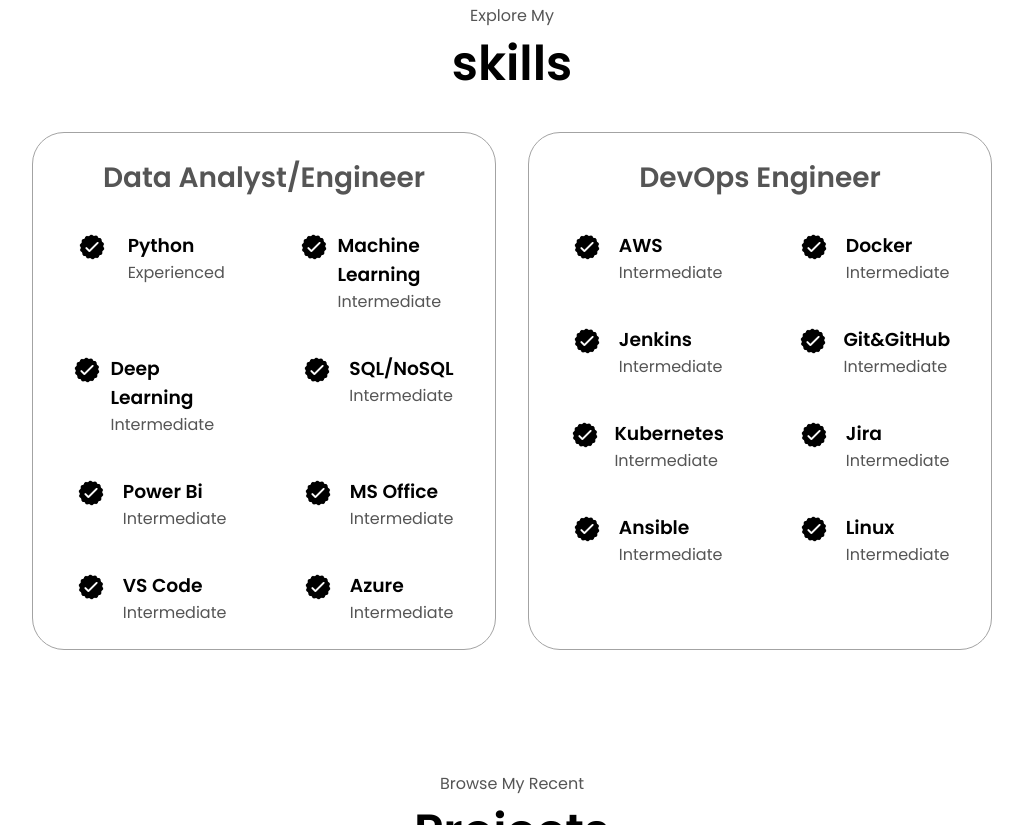
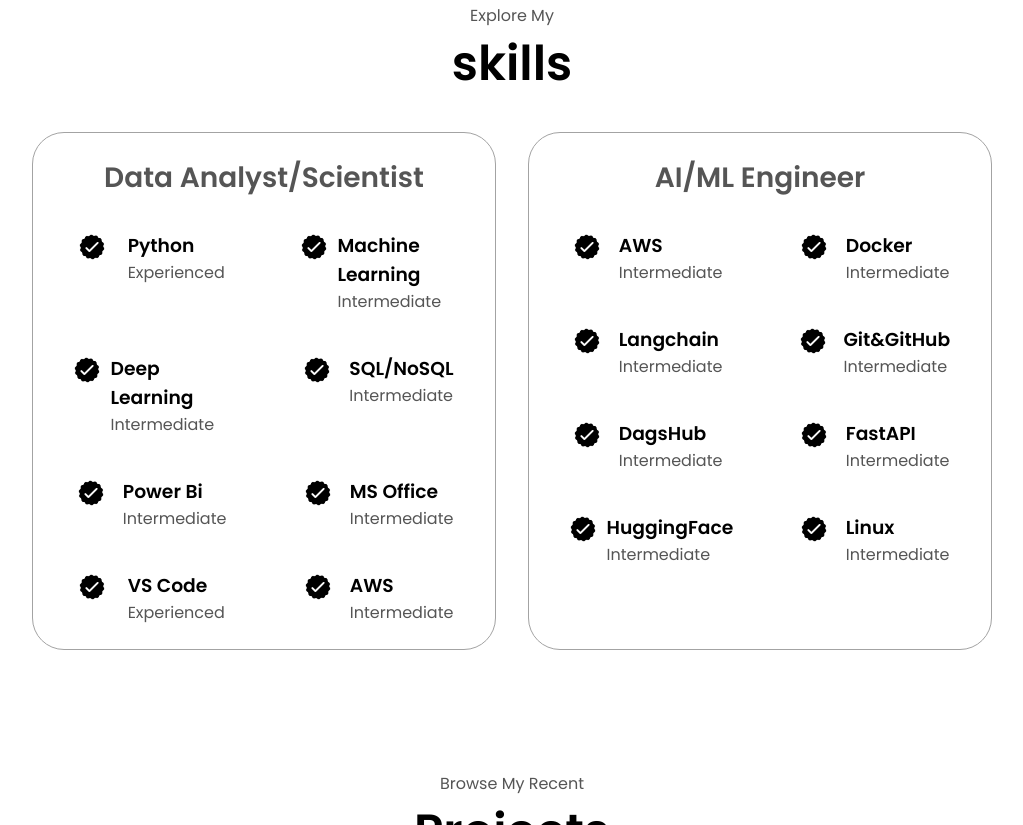
Before and after one commit to RambabuKarravula/Rambabu, a plain HTML site: page index.html in a window 1280 px wide. Shown: the part 1693-2518 px from the top of the page, without its empty margins (128-1151 px from the left). Drawn offline with Linux system fonts and the light colour scheme.

Commit message:
Update index.html

```diff
--- a/index.html
+++ b/index.html
@@ -43,7 +43,7 @@
       <div class="section__text">
         <p class="section__text__p1">Hello, I'm</p>
         <h1 class="title">Rambabu</h1>
-        <p class="section__text__p2">Data Analyst/Engineer, DevOps Engineer.</p>
+        <p class="section__text__p2">Data Analyst/Scientist, AI/ML Engineer.</p>
         <div class="btn-container">
           <button
                 class="btn btn-color-2 project-btn"
@@ -97,7 +97,7 @@
           </div>
           <div class="text-container">
             <p>
-              As a Data Analyst/Engineer and DevOps engineer fresher, I bring a robust foundation of theoretical understanding coupled with a hunger for practical experience. While my journey is in its nascent stage, I've immersed myself in various projects that showcase my proficiency in data analysis, engineering, and DevOps methodologies. Leveraging my comprehensive knowledge, I've embarked on projects that span from data cleaning and visualization to orchestrating seamless deployment pipelines. With a keen eye for detail and a passion for problem-solving, I am eager to delve deeper into real-world challenges, honing my skills, and making meaningful contributions to the data and DevOps landscapes. My portfolio reflects not just my potential, but my dedication to continuous learning and growth in these dynamic fields.
+              As a fresh Data Analyst/Scientist and AI/ML Engineer, I have a solid theoretical foundation and a passion for gaining practical experience. My projects demonstrate skills in data analysis, cleaning, visualization, and deploying models. I am detail-oriented, enjoy problem-solving, and am eager to take on real-world challenges to grow my expertise and contribute to the field. I am ready to apply my skills and knowledge to make a meaningful impact.
             </p>
           </div>
         </div>
@@ -110,7 +110,7 @@
       <div class="Skills-details-container">
         <div class="about-containers">
           <div class="details-container">
-            <h2 class="Skills-sub-title">Data Analyst/Engineer</h2>
+            <h2 class="Skills-sub-title">Data Analyst/Scientist</h2>
             <div class="article-container">
               <article>
                 <img
@@ -186,7 +186,7 @@
                 />
                 <div>
                   <h3>VS Code</h3>
-                  <p>Intermediate</p>
+                  <p>Experienced</p>
                 </div>
               </article>
               <article>
@@ -196,14 +196,14 @@
                   class="icon"
                 />
                 <div>
-                  <h3>Azure</h3>
+                  <h3>AWS</h3>
                   <p>Intermediate</p>
                 </div>
               </article>
             </div>
           </div>
           <div class="details-container">
-            <h2 class="Skills-sub-title">DevOps Engineer</h2>
+            <h2 class="Skills-sub-title">AI/ML Engineer</h2>
             <div class="article-container">
               <article>
                 <img
@@ -234,7 +234,7 @@
                   class="icon"
                 />
                 <div>
-                  <h3>Jenkins</h3>
+                  <h3>Langchain</h3>
                   <p>Intermediate</p>
                 </div>
               </article>
@@ -256,7 +256,7 @@
                   class="icon"
                 />
                 <div>
-                  <h3>Kubernetes</h3>
+                  <h3>DagsHub</h3>
                   <p>Intermediate</p>
                 </div>
               </article>
@@ -267,7 +267,7 @@
                   class="icon"
                 />
                 <div>
-                  <h3>Jira</h3>
+                  <h3>FastAPI</h3>
                   <p>Intermediate</p>
                 </div>
               </article>
@@ -278,7 +278,7 @@
                   class="icon"
                 />
                 <div>
-                  <h3>Ansible</h3>
+                  <h3>HuggingFace</h3>
                   <p>Intermediate</p>
                 </div>
               </article>
```
